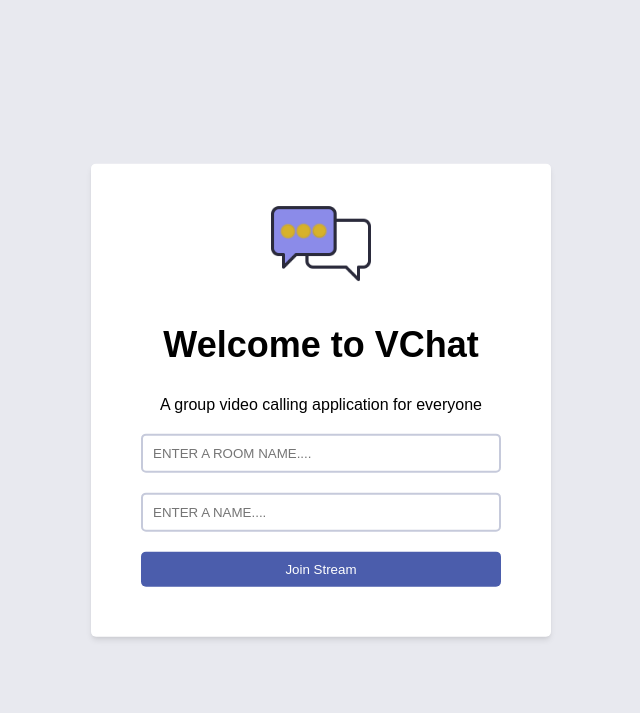
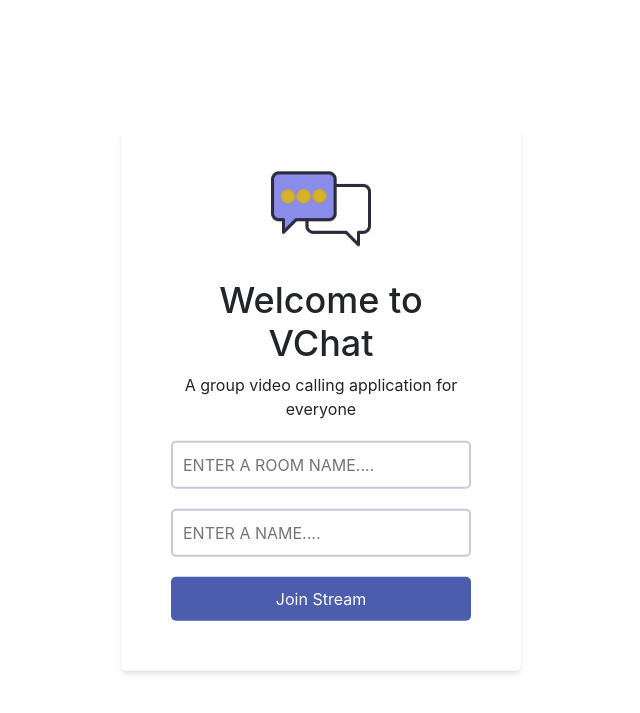
Before and after one commit to Bangboys16/v-chat, a Django app: page / in a window 1280 px wide. Shown: the top 713 px of the page, without its empty margins (319-959 px from the left). Run offline with Django 5.2, Linux system fonts and the light colour scheme; some libraries are stand-ins or nearby versions.

Commit message:
Made adjustments to main.html file

```diff
--- a/vchat/templates/vchat/main.html
+++ b/vchat/templates/vchat/main.html
@@ -5,8 +5,10 @@
     <meta charset="UTF-8">
     <meta name="viewport" content="width=device-width, initial-scale=1.0">
     <link rel='stylesheet' type='text/css' media='screen' href="{% static 'styles/main.css'%}">
-    <!-- Font Awesome -->
-    <link href="https://cdnjs.cloudflare.com/ajax/libs/font-awesome/5.15.3/css/all.min.css" rel="stylesheet">
+    <!-- Bootstrap CSS -->
+    <link href="https://stackpath.bootstrapcdn.com/bootstrap/4.5.2/css/bootstrap.min.css" rel="stylesheet">
+    <!-- Google Fonts -->
+    <link href="https://fonts.googleapis.com/css2?family=Montserrat:wght@400;700&display=swap" rel="stylesheet">
     <title>Vchat</title>
 </head>
 <body>
```
